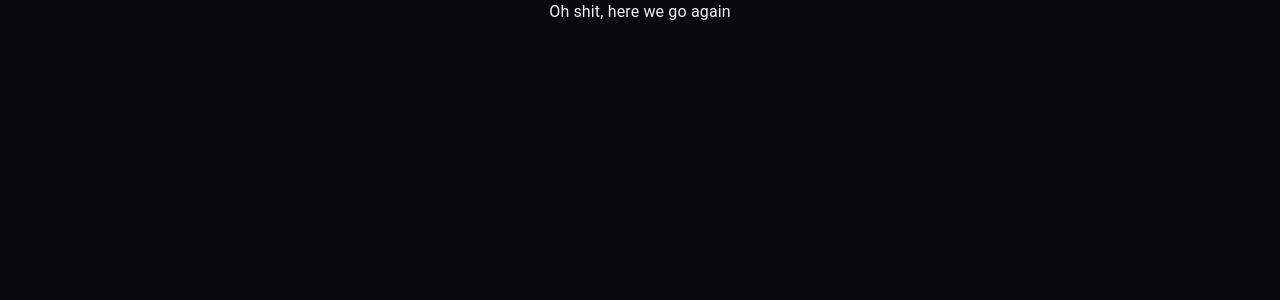
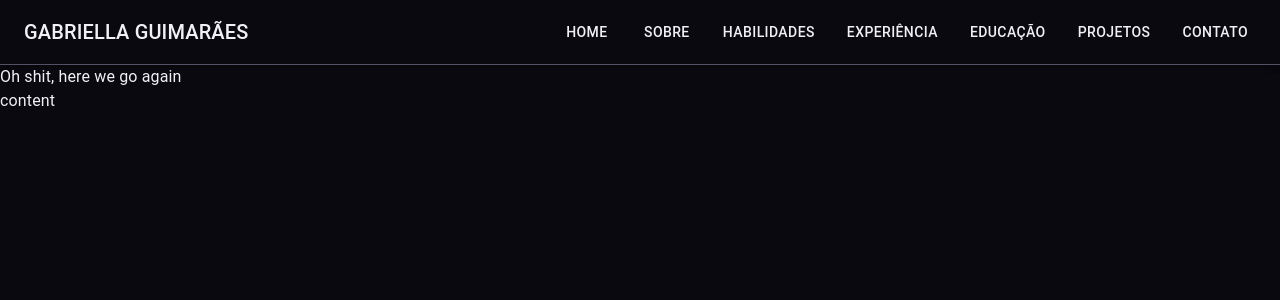
Before and after one commit to gabriella-guimaraes/portfolio-update, a React (Create React App) app: page / in a window 1280 px wide. Shown: the top 300 px of the page. Built offline with nearby package versions, Linux system fonts and the light colour scheme.

Commit message:
feat: navbar component - organism

```diff
--- a/package.json
+++ b/package.json
@@ -17,6 +17,7 @@
     "react": "^18.3.1",
     "react-dom": "^18.3.1",
     "react-scripts": "5.0.1",
+    "react-scroll": "^1.9.0",
     "typescript": "^4.9.5",
     "web-vitals": "^2.1.4"
   },
@@ -43,5 +44,8 @@
       "last 1 firefox version",
       "last 1 safari version"
     ]
+  },
+  "devDependencies": {
+    "@types/react-scroll": "^1.8.10"
   }
 }
--- a/src/App.css
+++ b/src/App.css
@@ -1,38 +1,3 @@
-.App {
-  text-align: center;
+.divider {
+  min-height: 200vh;
 }
-
-.App-logo {
-  height: 40vmin;
-  pointer-events: none;
-}
-
-@media (prefers-reduced-motion: no-preference) {
-  .App-logo {
-    animation: App-logo-spin infinite 20s linear;
-  }
-}
-
-.App-header {
-  background-color: #282c34;
-  min-height: 100vh;
-  display: flex;
-  flex-direction: column;
-  align-items: center;
-  justify-content: center;
-  font-size: calc(10px + 2vmin);
-  color: white;
-}
-
-.App-link {
-  color: #61dafb;
-}
-
-@keyframes App-logo-spin {
-  from {
-    transform: rotate(0deg);
-  }
-  to {
-    transform: rotate(360deg);
-  }
-}
--- a/src/App.tsx
+++ b/src/App.tsx
@@ -1,10 +1,15 @@
 import React from 'react';
 import './App.css';
+import NavBar from './Components/organisms/header/NavBar';
 
 function App() {
   return (
     <div className="App">
+      <NavBar />
       Oh shit, here we go again
+      <div className="spacer">
+        content
+      </div>
     </div>
   );
 }
--- /dev/null
+++ b/src/Components/organisms/header/NavBar.module.css
@@ -0,0 +1,9 @@
+/* .title {
+    border-right: 1px solid var(--gray);
+}
+
+@media (max-width: 868px) {
+    .title {
+        border-right: none;
+    }
+} */
--- /dev/null
+++ b/src/Components/organisms/header/NavBar.tsx
@@ -0,0 +1,116 @@
+import React, { useState } from 'react';
+import AppBar from '@mui/material/AppBar';
+import Toolbar from '@mui/material/Toolbar';
+import IconButton from '@mui/material/IconButton';
+import Typography from '@mui/material/Typography';
+import MenuIcon from '@mui/icons-material/Menu';
+import Menu from '@mui/material/Menu';
+import MenuItem from '@mui/material/MenuItem';
+import Button from '@mui/material/Button';
+import Box from '@mui/material/Box';
+import useMediaQuery from '@mui/material/useMediaQuery';
+import { useTheme } from '@mui/material/styles';
+import { Link } from "react-scroll";
+import styles from "./NavBar.module.css";
+
+function NavBar() {
+    const [anchorEl, setAnchorEl] = useState<null | HTMLElement>(null);
+    const theme = useTheme();
+    const isMobile = useMediaQuery(theme.breakpoints.down('md'));
+
+    const handleMenu = (event: React.MouseEvent<HTMLElement>) => {
+        setAnchorEl(event.currentTarget);
+    };
+
+    const handleClose = () => {
+        setAnchorEl(null);
+    };
+
+    const menuItems = [
+        {
+            id: 1,
+            name: "Home",
+            title: "Home"
+        },
+        {
+            id: 2,
+            name: "About",
+            title: "Sobre"
+        },
+        {
+            id: 3,
+            name: "Skills",
+            title: "Habilidades"
+        },
+        {
+            id: 4,
+            name: "ProfessionalXp",
+            title: "Experiência"
+        },
+        {
+            id: 5,
+            name: "EducationXp",
+            title: "Educação"
+        },
+        {
+            id: 6,
+            name: "Projects",
+            title: "Projetos"
+        },
+        {
+            id: 7,
+            name: "Contact",
+            title: "Contato"
+        }
+    ];
+  return (
+    <AppBar position="static" sx={{ backgroundColor: "#0a091009", borderBottom: "1px solid #68667ec7" }}>
+      <Toolbar>
+        <Typography variant="h6" align='left' color='text.primary' sx={{ flexGrow: 1, height: "100%" }} className={styles.title}>
+          GABRIELLA GUIMARÃES
+        </Typography>
+
+        {isMobile ? (
+          <>
+            <IconButton
+              edge="start"
+              aria-label="menu"
+              onClick={handleMenu}
+              sx={{ color: theme.palette.text.primary }}
+            >
+              <MenuIcon />
+            </IconButton>
+            <Menu
+              anchorEl={anchorEl}
+              open={Boolean(anchorEl)}
+              onClose={handleClose}
+            >
+              {menuItems.map((item) => (
+                <Link
+                  key={item.id}
+                  smooth={true}
+                  to={item.name}
+                  spy={true}>
+                    <MenuItem key={item.name} onClick={handleClose}>
+                    {item.title}
+                    </MenuItem>
+
+                  </Link>
+              ))}
+            </Menu>
+          </>
+        ) : (
+          <Box sx={{ display: 'flex', gap: 2 }}>
+            {menuItems.map((item) => (
+              <Button key={item.id} sx={{ color: theme.palette.text.primary }}>
+                {item.title}
+              </Button>
+            ))}
+          </Box>
+        )}
+      </Toolbar>
+    </AppBar>
+  )
+}
+
+export default NavBar
--- a/src/index.css
+++ b/src/index.css
@@ -24,7 +24,7 @@ body {
     font-family: "Inter", system-ui;
 }
 
-.container {
+.ContentWrapper {
   height: 100vh;
   display: flex;
   align-items: center;
```
Also changed, not shown: 1 other file (tests, documents, lock files or other folders).
